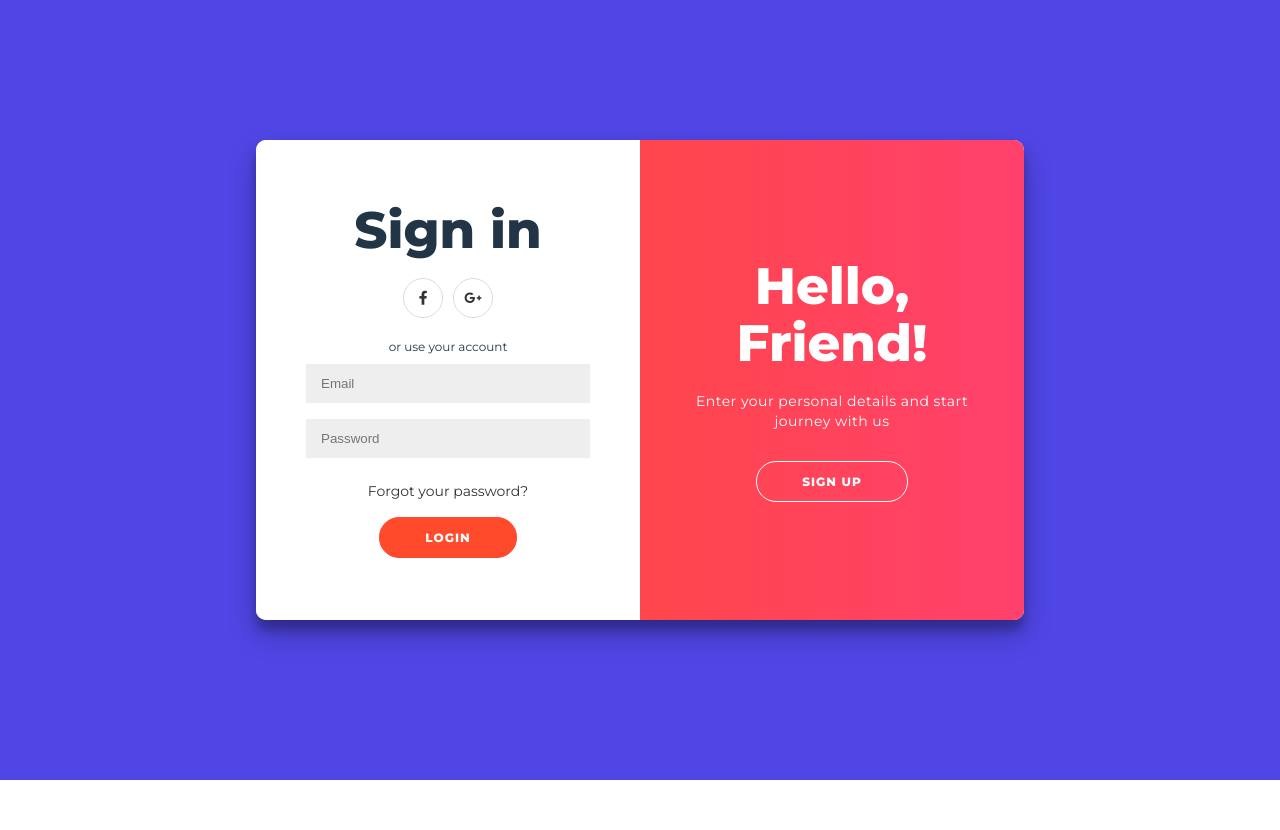
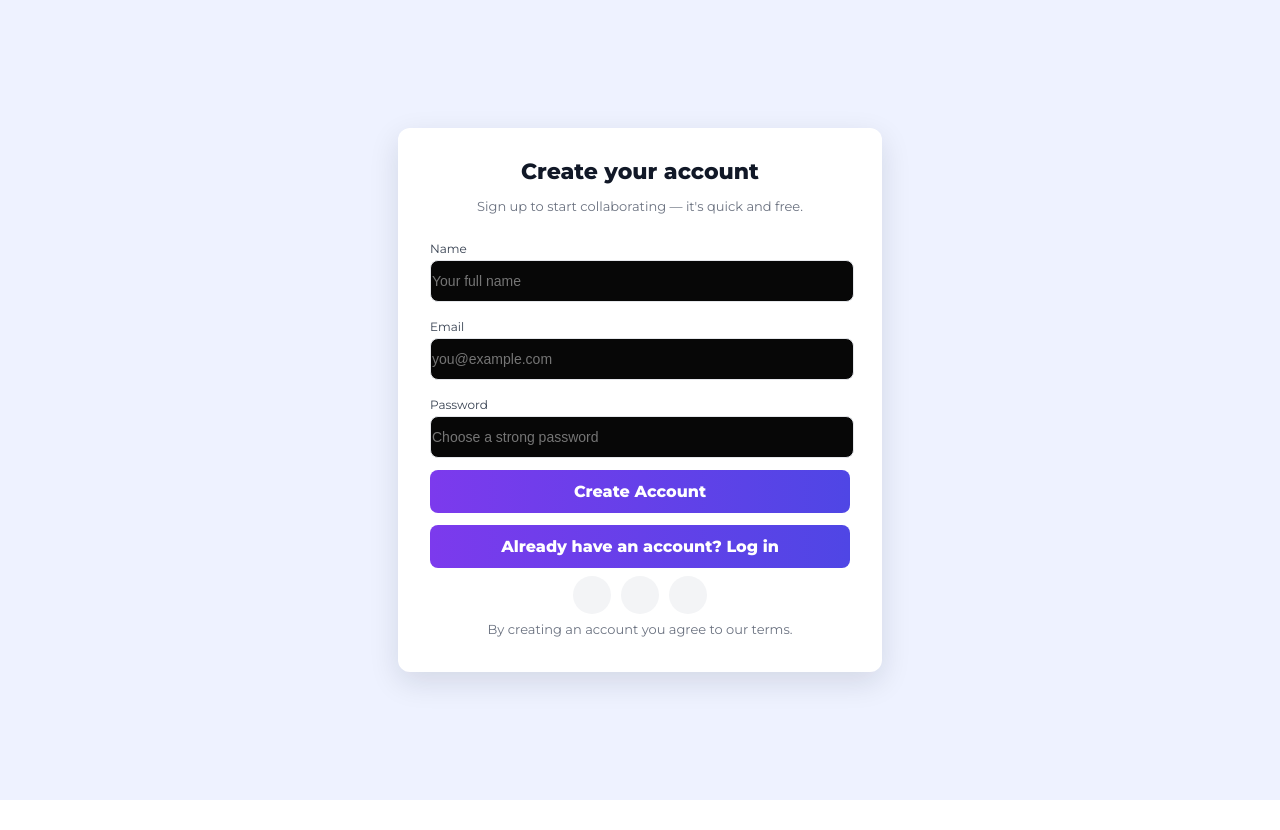
Before and after one commit to Yandrey11/COLLAB_PROJECT, a React app in the folder frontend/: page /signup in a window 1280 px wide. After the commit the page ends 800 px from the top, so only its background shows below. Built offline with nearby package versions, Linux system fonts and the light colour scheme; the HTML template or start-up script is replaced by a standard one.

Commit message:
done but need refine

```diff
--- a/frontend/src/pages/Signup.jsx
+++ b/frontend/src/pages/Signup.jsx
@@ -1,74 +1,41 @@
-import { useState } from "react";
+import React, { useState } from "react";
 import axios from "axios";
 import { useNavigate } from "react-router-dom";
 
-function AuthForm() {
-  const [isSignUp, setIsSignUp] = useState(false);
-
+function Signup() {
   const [signupData, setSignupData] = useState({
     name: "",
     email: "",
     password: "",
   });
 
-  const [signinData, setSigninData] = useState({
-    email: "",
-    password: "",
-  });
-
   const navigate = useNavigate();
 
-  // Handle input changes
   const handleSignupChange = (e) => {
     setSignupData({ ...signupData, [e.target.name]: e.target.value });
   };
-  const handleSigninChange = (e) => {
-    setSigninData({ ...signinData, [e.target.name]: e.target.value });
-  };
 
-  // Signup submit
   const handleSignupSubmit = async (e) => {
     e.preventDefault();
     try {
       const res = await axios.post(
-        "http://localhost:5000/api/signup",
+        "http://localhost:5000/api/auth/signup", // ✅ fixed URL
         signupData,
         { headers: { "Content-Type": "application/json" } }
       );
-      alert("Signup successful! Please log in.");
+
+      alert("✅ Signup successful!");
       console.log(res.data);
-      setIsSignUp(false); // Switch to sign-in
+
+      if (res.data?.token) {
+        localStorage.setItem("authToken", res.data.token);
+        localStorage.setItem("user", JSON.stringify(res.data.user || {}));
+      }
+
+      navigate("/login");
     } catch (error) {
       console.error("Signup failed:", error.response?.data || error.message);
       alert("Signup failed: " + (error.response?.data?.message || error.message));
-    }
-  };
-
-  // Signin submit
-  const handleSigninSubmit = async (e) => {
-    e.preventDefault();
-    try {
-      const res = await axios.post(
-        "http://localhost:5000/api/signin",
-        signinData,
-        { headers: { "Content-Type": "application/json" } }
-      );
-
-      // Assuming backend returns a token and user info
-      const { token, user } = res.data;
-
-      // Save token & user info in localStorage
-      localStorage.setItem("authToken", token);
-      localStorage.setItem("user", JSON.stringify(user));
-
-      alert("Signin successful!");
-      console.log("Logged in user:", user);
-
-      // Redirect to dashboard
-      navigate("/dashboard");
-    } catch (error) {
-      console.error("Signin failed:", error.response?.data || error.message);
-      alert("Signin failed: " + (error.response?.data?.message || error.message));
     }
   };
 
@@ -76,104 +43,91 @@ function AuthForm() {
     <>
       <style>{`
         @import url('https://fonts.googleapis.com/css?family=Montserrat:400,800');
-        @import url('https://cdnjs.cloudflare.com/ajax/libs/font-awesome/6.4.0/css/all.min.css');
-
-        * { box-sizing: border-box; }
-
-        body { background: #4f46e5; display: flex; justify-content: center; align-items: center; flex-direction: column; font-family: 'Montserrat', sans-serif; min-height: 100vh; margin: -20px 0 50px; }
-
-        h1 { font-weight: bold; margin: 0; }
-        h2 { text-align: center; }
-        p { font-size: 14px; font-weight: 100; line-height: 20px; letter-spacing: 0.5px; margin: 20px 0 30px; }
-        span { font-size: 12px; }
-        a { color: #333; font-size: 14px; text-decoration: none; margin: 15px 0; }
-
-        button { border-radius: 20px; border: 1px solid #FF4B2B; background-color: #FF4B2B; color: #FFFFFF; font-size: 12px; font-weight: bold; padding: 12px 45px; letter-spacing: 1px; text-transform: uppercase; transition: transform 80ms ease-in; }
-        button:active { transform: scale(0.95); }
-        button:focus { outline: none; }
-        button.ghost { background-color: transparent; border-color: #FFFFFF; }
-
-        form { background-color: #FFFFFF; display: flex; align-items: center; justify-content: center; flex-direction: column; padding: 0 50px; height: 100%; text-align: center; }
-        input { background-color: #eee; border: none; padding: 12px 15px; margin: 8px 0; width: 100%; }
-
-        .container { background-color: #fff; border-radius: 10px; box-shadow: 0 14px 28px rgba(0,0,0,0.25), 0 10px 10px rgba(0,0,0,0.22); position: relative; overflow: hidden; width: 768px; max-width: 100%; min-height: 480px; height: auto; }
-        .form-container { position: absolute; top: 0; height: 100%; transition: all 0.6s ease-in-out; }
-        .sign-in-container { left: 0; width: 50%; z-index: 2; }
-        .container.right-panel-active .sign-in-container { transform: translateX(100%); }
-        .sign-up-container { left: 0; width: 50%; opacity: 0; z-index: 1; }
-        .container.right-panel-active .sign-up-container { transform: translateX(100%); opacity: 1; z-index: 5; animation: show 0.6s; }
-
-        @keyframes show { 0%, 49.99% { opacity: 0; z-index: 1; } 50%, 100% { opacity: 1; z-index: 5; } }
-
-        .overlay-container { position: absolute; top: 0; left: 50%; width: 50%; height: 100%; overflow: hidden; transition: transform 0.6s ease-in-out; z-index: 100; }
-        .container.right-panel-active .overlay-container { transform: translateX(-100%); }
-
-        .overlay { background: linear-gradient(to right, #FF4B2B, #FF416C); background-repeat: no-repeat; background-size: cover; background-position: 0 0; color: #FFFFFF; position: relative; left: -100%; height: 100%; width: 200%; transform: translateX(0); transition: transform 0.6s ease-in-out; }
-        .container.right-panel-active .overlay { transform: translateX(50%); }
-
-        .overlay-panel { position: absolute; display: flex; align-items: center; justify-content: center; flex-direction: column; padding: 0 40px; text-align: center; top: 0; height: 100%; width: 50%; transform: translateX(0); transition: transform 0.6s ease-in-out; }
-        .overlay-left { transform: translateX(-20%); }
-        .container.right-panel-active .overlay-left { transform: translateX(0); }
-        .overlay-right { right: 0; transform: translateX(0); }
-        .container.right-panel-active .overlay-right { transform: translateX(20%); }
-
-        .social-container { margin: 20px 0; }
-        .social-container a { border: 1px solid #DDDDDD; border-radius: 50%; display: inline-flex; justify-content: center; align-items: center; margin: 0 5px; height: 40px; width: 40px; }
-
-        // footer { background-color: #222; color: #fff; font-size: 14px; bottom: 0; position: fixed; left: 0; right: 0; text-align: center; z-index: 999; }
-        // footer p { margin: 10px 0; }
-        // footer i { color: red; }
-        // footer a { color: #3c97bf; text-decoration: none; }
+        body { margin: 0; font-family: 'Montserrat', sans-serif; background: #eef2ff; }
+        /* Ensure the page wrapper fills the viewport and centers its content */
+        .page { position: fixed; inset: 0; display: flex; align-items: center; justify-content: center; padding: 40px 16px; }
+        .card { width: 420px; max-width: 100%; background: #fff; border-radius: 12px; box-shadow: 0 10px 30px rgba(15,23,42,0.12); padding: 32px; }
+        .title { margin: 0 0 12px; font-size: 22px; color: #111827; font-weight: 800; text-align: center; }
+        .subtitle { margin: 0 0 20px; font-size: 13px; color: #6b7280; text-align: center; }
+        form { display: grid; gap: 12px; }
+        label { font-size: 12px; color: #374151; }
+        input { width: 100%; padding: 12px 1px; border-radius: 8px; border: 1px solid #e5e7eb; font-size: 14px; background: #070707ff; }
+        input:focus { outline: none; border-color: #7c3aed; box-shadow: 0 0 0 4px rgba(124,58,237,0.06); }
+        .btn { width: 100%; padding: 12px; border: none; border-radius: 8px; background: linear-gradient(90deg,#7c3aed,#4f46e5); color: #fff; font-weight: 700; cursor: pointer; }
+        .small { text-align: center; margin-top: 8px; font-size: 13px; color: #6b7280; }
+        .socials { display:flex; gap:10px; justify-content:center; margin-bottom:6px; }
+        .social { width:38px; height:38px; border-radius:50%; display:inline-flex; align-items:center; justify-content:center; background:#f3f4f6; color:#374151; text-decoration:none; }
+        @media (max-width: 480px) {
+          .card { padding: 20px; }
+        }
       `}</style>
 
-      <div className={`container ${isSignUp ? "right-panel-active" : ""}`}>
-        {/* Sign Up Form */}
-        <div className="form-container sign-up-container">
-          <form onSubmit={handleSignupSubmit}>
-            <h1>Create Account</h1>
-            <div className="social-container">
-              <a href="#" className="social"><i className="fab fa-facebook-f"></i></a>
-              <a href="#" className="social"><i className="fab fa-google-plus-g"></i></a>
-              <a href="#" className="social"><i className="fab fa-linkedin-in"></i></a>
+      <div className="page">
+        <div className="card" role="region" aria-labelledby="signup-title">
+          <h1 id="signup-title" className="title">Create your account</h1>
+          <p className="subtitle">Sign up to start collaborating — it's quick and free.</p>
+
+          <form onSubmit={handleSignupSubmit} aria-label="Signup form">
+            <div>
+              <label htmlFor="name">Name</label>
+              <input
+                id="name"
+                name="name"
+                type="text"
+                placeholder="Your full name"
+                value={signupData.name}
+                onChange={handleSignupChange}
+                required
+              />
             </div>
-            <span>or use your email for registration</span>
-            <input type="text" name="name" placeholder="Name" onChange={handleSignupChange} />
-            <input type="email" name="email" placeholder="Email" onChange={handleSignupChange} />
-            <input type="password" name="password" placeholder="Password" onChange={handleSignupChange} />
-            <button type="submit">Sign Up</button>
+
+            <div>
+              <label htmlFor="email">Email</label>
+              <input
+                id="email"
+                name="email"
+                type="email"
+                placeholder="you@example.com"
+                value={signupData.email}
+                onChange={handleSignupChange}
+                required
+              />
+            </div>
+
+            <div>
+              <label htmlFor="password">Password</label>
+              <input
+                id="password"
+                name="password"
+                type="password"
+                placeholder="Choose a strong password"
+                value={signupData.password}
+                onChange={handleSignupChange}
+                required
+                minLength={6}
+              />
+            </div>
+
+            <button type="submit" className="btn">Create Account</button>
+
+            {/* New button that redirects to login */}
+            <button
+              type="button"
+              className="btn secondary"
+              onClick={() => navigate("/login")}
+              aria-label="Go to login"
+            >
+              Already have an account? Log in
+            </button>
           </form>
-        </div>
 
-        {/* Sign In Form */}
-        <div className="form-container sign-in-container">
-          <form onSubmit={handleSigninSubmit}>
-            <h1>Sign in</h1>
-            <div className="social-container">
-              <a href="#" className="social"><i className="fab fa-facebook-f"></i></a>
-              <a href="#" className="social"><i className="fab fa-google-plus-g"></i></a>
-
+          <div className="small">
+            <div className="socials" aria-hidden="true">
+              <span className="social"><i className="fab fa-google"></i></span>
+              <span className="social"><i className="fab fa-github"></i></span>
+              <span className="social"><i className="fab fa-linkedin-in"></i></span>
             </div>
-            <span>or use your account</span>
-            <input type="email" name="email" placeholder="Email" onChange={handleSigninChange} />
-            <input type="password" name="password" placeholder="Password" onChange={handleSigninChange} />
-            <a href="#">Forgot your password?</a>
-            <button type="submit">Login</button>
-          </form>
-        </div>
-
-        {/* Overlay */}
-        <div className="overlay-container">
-          <div className="overlay">
-            <div className="overlay-panel overlay-left">
-              <h1>Welcome Back!</h1>
-              <p>To keep connected with us please login with your personal info</p>
-              <button className="ghost" onClick={() => setIsSignUp(false)}>Login</button>
-            </div>
-            <div className="overlay-panel overlay-right">
-              <h1>Hello, Friend!</h1>
-              <p>Enter your personal details and start journey with us</p>
-              <button className="ghost" onClick={() => setIsSignUp(true)}>Sign Up</button>
-            </div>
+            By creating an account you agree to our terms.
           </div>
         </div>
       </div>
@@ -181,4 +135,4 @@ function AuthForm() {
   );
 }
 
-export default AuthForm;
+export default Signup;
```
